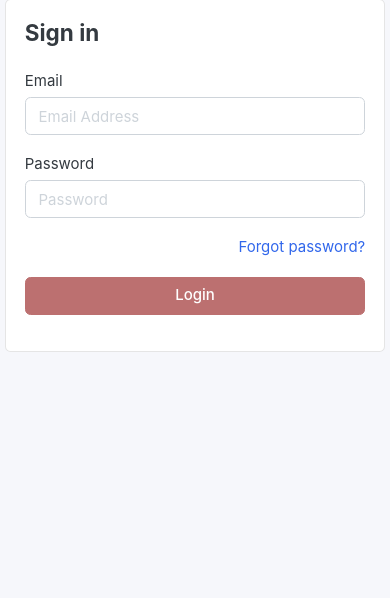
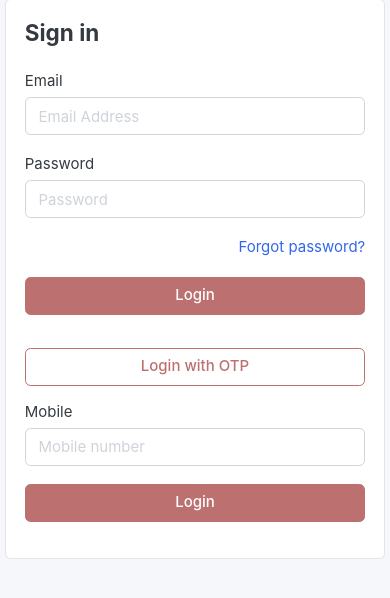
Before and after one commit to amjedsaleel/m3-mobiles, a Django app: page /accounts/login/ in a window 390 px wide. Shown: the part 154-752 px from the top of the page. Run offline with Django 3.2, Linux system fonts and the light colour scheme; some libraries are stand-ins or nearby versions; some web fonts are replaced.

Commit message:
Login with mobile number

```diff
--- a/accounts/urls.py
+++ b/accounts/urls.py
@@ -11,6 +11,6 @@ urlpatterns = [
     path('login/', views.sign_in, name='sign-in'),
     path('sign-out/', views.log_out, name='sign-out'),
     path('verifiy-account/', views.verify_account, name='verify-account'),
-    # path('verify-otp/', views.verity_opt, name='verify-otp'),
-
+    path('mobile-login/', views.mobile_login, name='mobile-login'),
+    path('mobile-login-otp-verify/', views.mobile_login_otp_verify, name='mobile-login-otp-verify')
 ]
--- a/accounts/views.py
+++ b/accounts/views.py
@@ -3,6 +3,7 @@ from django.shortcuts import render, redirect
 from django.contrib.auth import authenticate, login, logout
 from django.contrib import messages
 from django.contrib.auth import get_user_model
+from django.core.exceptions import ObjectDoesNotExist
 
 # local Django
 from .forms import CustomUserCreationForm
@@ -14,6 +15,9 @@ User = get_user_model()
 
 
 def signup(request):
+    """
+    Sign Up
+    """
     form = CustomUserCreationForm()
 
     if request.method == 'POST':
@@ -34,6 +38,9 @@ def signup(request):
 
 
 def sign_in(request):
+    """
+    Sign in with email and password
+    """
 
     if request.method == 'POST':
         email = request.POST.get('email')
@@ -63,19 +70,6 @@ def log_out(request):
     return redirect('store:index')
 
 
-# def account_verification(request):
-#     """
-#     Send OTP to user phone for verify user account,
-#     """
-#
-#     if request.method == 'POST':
-#         phone_number = request.POST.get('number')
-#         request.session['phone_number'] = phone_number
-#         send_otp(phone_number)
-#         return redirect('accounts:verify-otp')
-#     return render(request, 'accounts/phone-number.html')
-
-
 def verify_account(request):
     """
     Verifying the user account and updating is_verified filed
@@ -98,3 +92,39 @@ def verify_account(request):
             return redirect('accounts:verify-account')
 
     return render(request, 'accounts/verify-otp.html')
+
+
+def mobile_login(request):
+    """
+    Login with mobile number
+    """
+
+    if request.method == 'POST':
+        phone_number = request.POST.get('number')
+        try:
+            User.objects.get(mobile=phone_number)
+            request.session['phone_number'] = phone_number
+            send_otp(phone_number)
+            return redirect('accounts:mobile-login-otp-verify')
+
+        except ObjectDoesNotExist:
+            messages.error(request, 'Enter a registered mobile number')
+            return redirect('accounts:sign-in')
+
+
+def mobile_login_otp_verify(request):
+
+    if request.method == 'POST':
+        phone_number = request.session['phone_number']
+        otp = request.POST.get('otp')
+        verified = verify_otp_number(phone_number, otp)
+
+        if verified:
+            user = User.objects.get(mobile=phone_number)
+            login(request, user)
+            messages.success(request, 'Successfully logged in')
+            return redirect('store:index')
+
+        messages.error(request, 'Invalid OTP')
+        return redirect('accounts:mobile-login-otp-verify')
+    return render(request, 'accounts/verify-otp.html')
--- a/templates/accounts/sign-in.html
+++ b/templates/accounts/sign-in.html
@@ -24,6 +24,17 @@
                     <button type="submit" class="btn btn-primary btn-block"> Login</button>
                 </div>
             </form>
+            <button class="btn btn-outline-primary mt-3 mb-3 w-100">Login with OTP</button>
+            <form method="post" action="{% url 'accounts:mobile-login' %}">
+                {% csrf_token %}
+                <div class="form-group">
+                    <label for="">Mobile</label>
+                    <input type="number" class="form-control"  placeholder="Mobile number" name="number">
+                </div>
+                <div class="form-group">
+                    <button type="submit" class="btn btn-primary btn-block"> Login</button>
+                </div>
+            </form>
         </div>
     </div>
 {% endblock %}
--- a/templates/accounts/verify-otp.html
+++ b/templates/accounts/verify-otp.html
@@ -8,7 +8,7 @@
                 {% include 'includes/messages.html' %}
                 {% csrf_token %}
                 <div class="form-group">
-                    <label for="">Phone number</label>
+                    <label for="">OTP number</label>
                     <input type="number" class="form-control" placeholder="" name="otp">
                 </div>
                 <div class="form-group">
```
